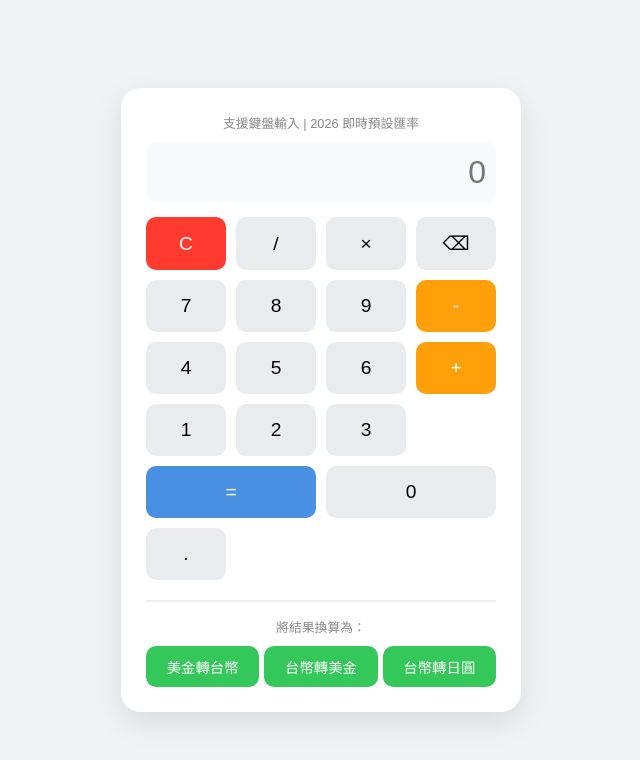
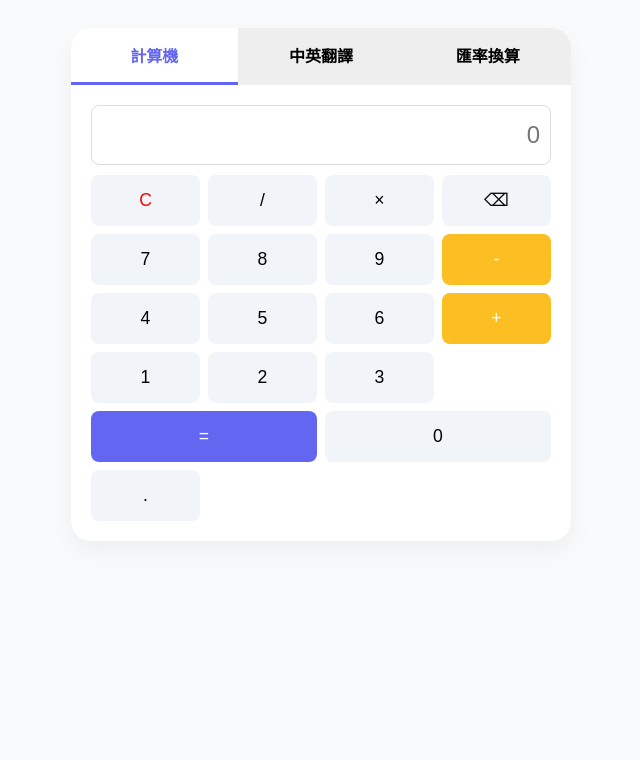
Before and after one commit to or790416-beep/test, a plain HTML site: page index.html in a window 1280 px wide. Shown: the whole page, without its empty margins (319-959 px from the left). Drawn offline with Linux system fonts and the light colour scheme.

Commit message:
Update index.html

```diff
--- a/index.html
+++ b/index.html
@@ -3,128 +3,150 @@
 <head>
     <meta charset="UTF-8">
     <meta name="viewport" content="width=device-width, initial-scale=1.0">
-    <title>2026 智慧匯率計算機</title>
+    <title>2026 多功能工具箱</title>
     <style>
-        :root {
-            --primary: #4a90e2;
-            --bg: #f0f2f5;
-        }
-        body { font-family: sans-serif; background: var(--bg); display: flex; justify-content: center; align-items: center; height: 100vh; margin: 0; }
-        .calc-container { background: #fff; padding: 25px; border-radius: 20px; box-shadow: 0 10px 30px rgba(0,0,0,0.1); width: 350px; }
+        :root { --primary: #6366f1; --bg: #f8fafc; --card: #ffffff; }
+        body { font-family: 'PingFang TC', sans-serif; background: var(--bg); display: flex; justify-content: center; padding: 20px; }
+        .container { width: 100%; max-width: 500px; background: var(--card); border-radius: 20px; box-shadow: 0 10px 25px rgba(0,0,0,0.05); overflow: hidden; }
 
-        /* 顯示螢幕 */
-        #display {
-            width: 100%; height: 60px; font-size: 2rem; text-align: right; margin-bottom: 15px;
-            padding: 10px; border: none; background: #f8f9fa; border-radius: 10px; box-sizing: border-box;
-        }
+        /* 頁籤切換 */
+        .tabs { display: flex; background: #eee; }
+        .tab { flex: 1; padding: 15px; text-align: center; cursor: pointer; border-bottom: 3px solid transparent; font-weight: bold; }
+        .tab.active { border-bottom-color: var(--primary); color: var(--primary); background: #fff; }
 
-        /* 按鈕排版 */
-        .buttons { display: grid; grid-template-columns: repeat(4, 1fr); gap: 10px; }
-        button {
-            padding: 15px; font-size: 1.2rem; border: none; border-radius: 10px; cursor: pointer;
-            background: #e9ecef; transition: 0.2s;
-        }
-        button:hover { background: #dee2e6; }
-        .operator { background: #ff9f0a; color: white; }
-        .operator:hover { background: #e68e07; }
-        .equals { background: var(--primary); color: white; grid-column: span 2; }
-        .clear { background: #ff3b30; color: white; }
+        .content { padding: 20px; display: none; }
+        .content.active { display: block; }
 
-        /* 匯率區塊 */
-        .exchange-section {
-            margin-top: 20px; padding-top: 15px; border-top: 2px solid #eee;
-        }
-        .rate-info { font-size: 0.8rem; color: #888; margin-bottom: 10px; text-align: center; }
-        .exchange-grid { display: flex; gap: 5px; }
-        .exchange-grid button { font-size: 0.9rem; flex: 1; padding: 10px 5px; background: #34c759; color: white; }
+        /* 計算機樣式 */
+        #display { width: 100%; height: 60px; font-size: 1.5rem; text-align: right; margin-bottom: 10px; padding: 10px; border: 1px solid #ddd; border-radius: 8px; box-sizing: border-box; }
+        .grid { display: grid; grid-template-columns: repeat(4, 1fr); gap: 8px; }
+        button { padding: 15px; border: none; border-radius: 8px; cursor: pointer; background: #f1f5f9; font-size: 1.1rem; }
+        button:hover { background: #e2e8f0; }
+        .btn-op { background: #fbbf24; color: white; }
+        .btn-eq { background: var(--primary); color: white; grid-column: span 2; }
+
+        /* 翻譯樣 style */
+        textarea { width: 100%; height: 100px; border-radius: 8px; border: 1px solid #ddd; padding: 10px; box-sizing: border-box; font-size: 1rem; }
+        .translate-result { margin-top: 15px; padding: 15px; background: #f1f5f9; border-radius: 8px; min-height: 50px; color: #333; }
+
+        /* 匯率樣式 */
+        .rate-row { display: flex; gap: 10px; margin-bottom: 15px; align-items: center; }
+        select, input[type="number"] { padding: 8px; border-radius: 5px; border: 1px solid #ddd; }
     </style>
 </head>
 <body>
 
-<div class="calc-container">
-    <div class="rate-info">支援鍵盤輸入 | 2026 即時預設匯率</div>
-    <input type="text" id="display" placeholder="0" readonly>
-
-    <div class="buttons">
-        <button class="clear" onclick="clearDisplay()">C</button>
-        <button onclick="appendToDisplay('/')">/</button>
-        <button onclick="appendToDisplay('*')">×</button>
-        <button onclick="backspace()">⌫</button>
-
-        <button onclick="appendToDisplay('7')">7</button>
-        <button onclick="appendToDisplay('8')">8</button>
-        <button onclick="appendToDisplay('9')">9</button>
-        <button class="operator" onclick="appendToDisplay('-')">-</button>
-
-        <button onclick="appendToDisplay('4')">4</button>
-        <button onclick="appendToDisplay('5')">5</button>
-        <button onclick="appendToDisplay('6')">6</button>
-        <button class="operator" onclick="appendToDisplay('+')">+</button>
-
-        <button onclick="appendToDisplay('1')">1</button>
-        <button onclick="appendToDisplay('2')">2</button>
-        <button onclick="appendToDisplay('3')">3</button>
-        <button class="equals" onclick="calculate()">=</button>
-
-        <button onclick="appendToDisplay('0')" style="grid-column: span 2;">0</button>
-        <button onclick="appendToDisplay('.')">.</button>
+<div class="container">
+    <div class="tabs">
+        <div class="tab active" onclick="showTab('calc')">計算機</div>
+        <div class="tab" onclick="showTab('trans')">中英翻譯</div>
+        <div class="tab" onclick="showTab('rate')">匯率換算</div>
     </div>
 
-    <!-- 匯率功能區 -->
-    <div class="exchange-section">
-        <div class="rate-info">將結果換算為：</div>
-        <div class="exchange-grid">
-            <button onclick="convertCurrency(32.5, ' TWD')">美金轉台幣</button>
-            <button onclick="convertCurrency(0.21, ' USD')">台幣轉美金</button>
-            <button onclick="convertCurrency(4.6, ' JPY')">台幣轉日圓</button>
+    <!-- 計算機內容 -->
+    <div id="calc" class="content active">
+        <input type="text" id="display" placeholder="0" readonly>
+        <div class="grid">
+            <button onclick="clearCalc()" style="color:red">C</button>
+            <button onclick="input('/')">/</button>
+            <button onclick="input('*')">×</button>
+            <button onclick="backspace()">⌫</button>
+            <button onclick="input('7')">7</button><button onclick="input('8')">8</button><button onclick="input('9')">9</button>
+            <button class="btn-op" onclick="input('-')">-</button>
+            <button onclick="input('4')">4</button><button onclick="input('5')">5</button><button onclick="input('6')">6</button>
+            <button class="btn-op" onclick="input('+')">+</button>
+            <button onclick="input('1')">1</button><button onclick="input('2')">2</button><button onclick="input('3')">3</button>
+            <button class="btn-eq" onclick="solve()">=</button>
+            <button onclick="input('0')" style="grid-column: span 2;">0</button>
+            <button onclick="input('.')">.</button>
         </div>
+    </div>
+
+    <!-- 翻譯內容 -->
+    <div id="trans" class="content">
+        <h3>中文翻譯英文</h3>
+        <textarea id="sourceText" placeholder="請輸入中文..."></textarea>
+        <button onclick="translateText()" style="width: 100%; margin-top: 10px; background: var(--primary); color: white;">翻譯 (API 模擬)</button>
+        <div class="translate-result" id="targetText">翻譯結果會顯示在這裡...</div>
+        <p style="font-size: 12px; color: #888; margin-top: 10px;">註：實際開發需串接 Google Translate API，此為示範邏輯。</p>
+    </div>
+
+    <!-- 匯率內容 -->
+    <div id="rate" class="content">
+        <h3>即時匯率換算 (2026 參考價)</h3>
+        <div class="rate-row">
+            <span>金額：</span>
+            <input type="number" id="amount" value="100" style="flex:1">
+        </div>
+        <div class="rate-row">
+            <select id="fromCurr"><option value="TWD">台幣 TWD</option><option value="USD">美金 USD</option></select>
+            <span> ➔ </span>
+            <select id="toCurr"><option value="USD">美金 USD</option><option value="TWD">台幣 TWD</option><option value="JPY">日圓 JPY</option></select>
+        </div>
+        <button onclick="convertCurrency()" style="width: 100%; background: #10b981; color: white;">執行換算</button>
+        <h2 id="rateResult" style="text-align: center; color: var(--primary);">---</h2>
     </div>
 </div>
 
 <script>
+    // 頁籤切換邏輯
+    function showTab(tabId) {
+        document.querySelectorAll('.content').forEach(c => c.classList.remove('active'));
+        document.querySelectorAll('.tab').forEach(t => t.classList.remove('active'));
+        document.getElementById(tabId).classList.add('active');
+        event.currentTarget.classList.add('active');
+    }
+
+    // --- 計算機功能 ---
     const display = document.getElementById('display');
-
-    // 鍵盤支援
-    document.addEventListener('keydown', (event) => {
-        const key = event.key;
-        if (/[0-9]/.test(key)) appendToDisplay(key);
-        if (['+', '-', '*', '/'].includes(key)) appendToDisplay(key);
-        if (key === 'Enter' || key === '=') calculate();
-        if (key === 'Escape') clearDisplay();
-        if (key === 'Backspace') backspace();
-        if (key === '.') appendToDisplay('.');
+    function input(val) { display.value += val; }
+    function clearCalc() { display.value = ''; }
+    function backspace() { display.value = display.value.slice(0, -1); }
+    function solve() {
+        try { display.value = eval(display.value); }
+        catch { display.value = '錯誤'; }
+    }
+    // 支援鍵盤
+    document.addEventListener('keydown', (e) => {
+        if (document.getElementById('calc').classList.contains('active')) {
+            if (/[0-9+\-*/.]/.test(e.key)) input(e.key);
+            if (e.key === 'Enter') solve();
+            if (e.key === 'Backspace') backspace();
+        }
     });
 
-    function appendToDisplay(input) {
-        display.value += input;
+    // --- 翻譯功能 (示範 API 串接邏輯) ---
+    async function translateText() {
+        const text = document.getElementById('sourceText').value;
+        const resultDiv = document.getElementById('targetText');
+        if (!text) return;
+
+        resultDiv.innerText = "翻譯中...";
+        // 實際開發會使用 fetch('https://translation.googleapis.com...')
+        // 這裡模擬翻譯過程
+        setTimeout(() => {
+            const mockData = { "你好": "Hello", "謝謝": "Thank you", "我愛你": "I love you" };
+            resultDiv.innerText = mockData[text] || "Sorry, I can't translate that yet (Need API Key).";
+        }, 500);
     }
 
-    function clearDisplay() {
-        display.value = "";
-    }
+    // --- 匯率功能 ---
+    function convertCurrency() {
+        const amount = document.getElementById('amount').value;
+        const from = document.getElementById('fromCurr').value;
+        const to = document.getElementById('toCurr').value;
+        const rates = {
+            'TWD_USD': 0.031, 'USD_TWD': 32.5,
+            'TWD_JPY': 4.65, 'USD_JPY': 151.2
+        };
 
-    function backspace() {
-        display.value = display.value.slice(0, -1);
-    }
-
-    function calculate() {
-        try {
-            // 使用 Function 代替 eval 較為安全
-            display.value = new Function('return ' + display.value)();
-        } catch (error) {
-            display.value = "錯誤";
-            setTimeout(clearDisplay, 1500);
+        let pair = `${from}_${to}`;
+        if (from === to) {
+            document.getElementById('rateResult').innerText = amount + " " + to;
+        } else {
+            let res = amount * (rates[pair] || 1);
+            document.getElementById('rateResult').innerText = res.toFixed(2) + " " + to;
         }
-    }
-
-    // 匯率換算 (範例匯率：1 USD = 32.5 TWD)
-    function convertCurrency(rate, unit) {
-        if (!display.value || isNaN(display.value)) {
-            alert("請先計算出一個數值");
-            return;
-        }
-        let result = parseFloat(display.value) * rate;
-        display.value = result.toFixed(2) + unit;
     }
 </script>
 
```
